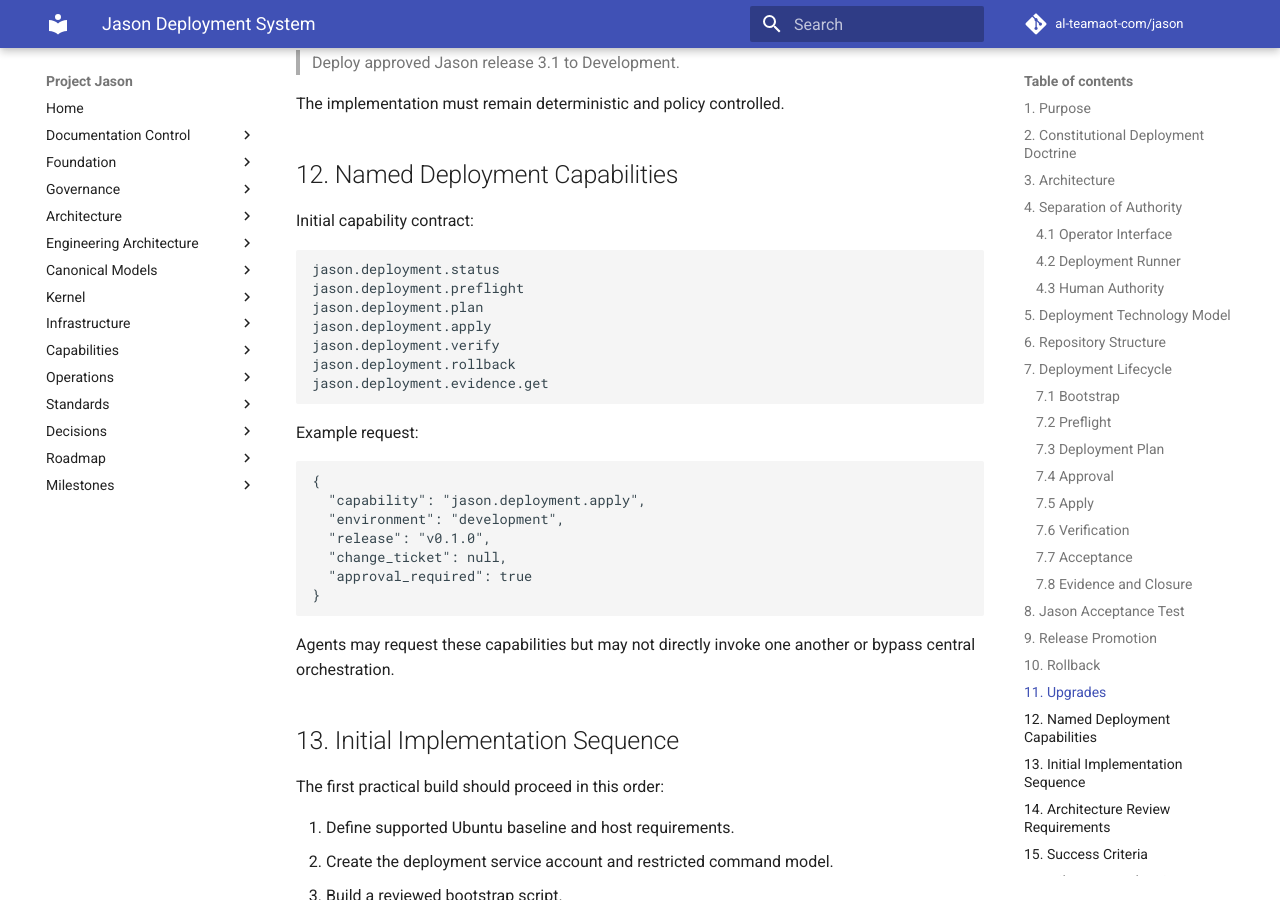
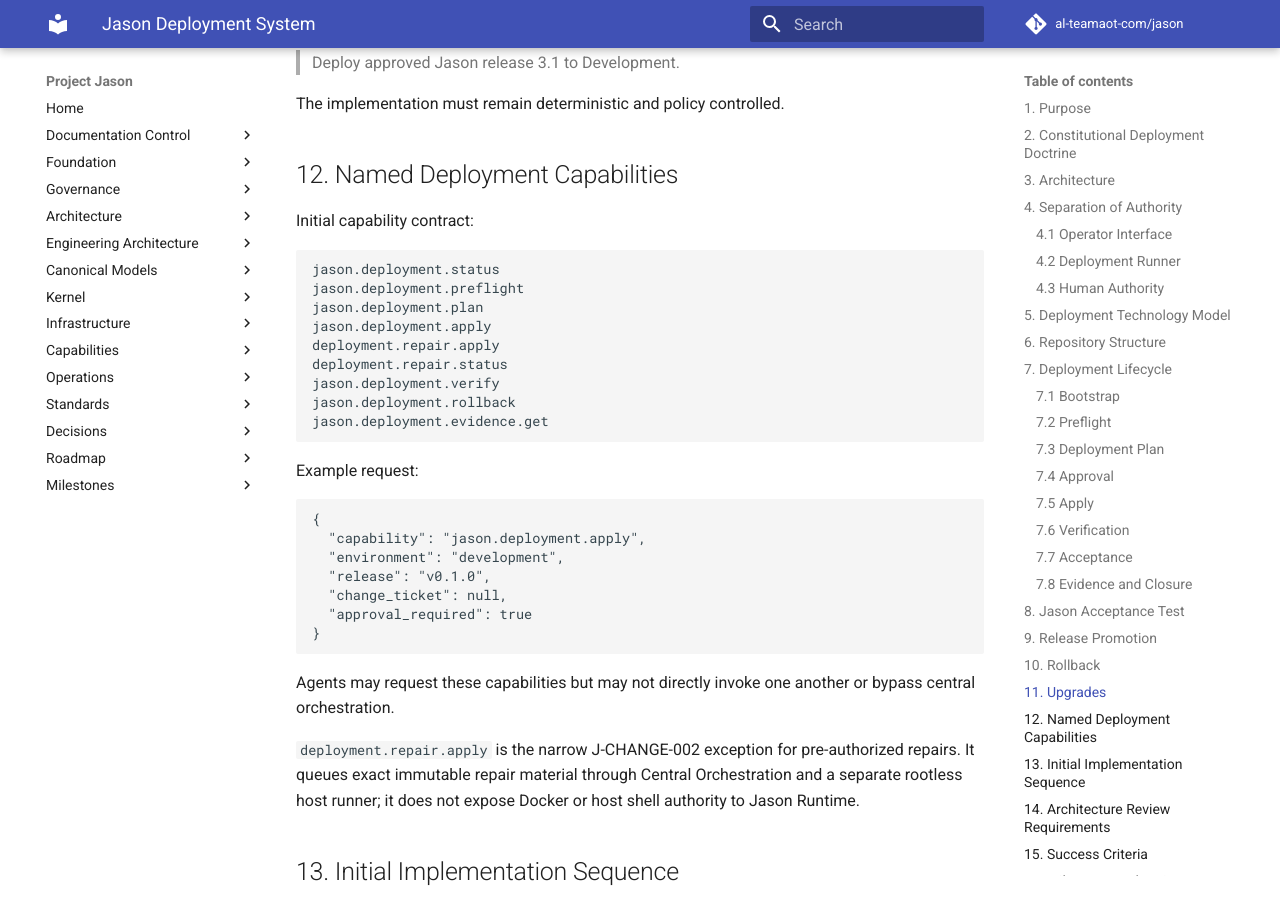
Before and after one commit to al-teamaot-com/jason, an MkDocs documentation site: the page built from docs/architecture/JASON_DEPLOYMENT_SYSTEM.md, in a window 1280 px wide and 900 px high, scrolled down 9489 px. Built offline with MkDocs 1.6.1 and Material for MkDocs 9.7.7, drawn with Linux system fonts in a browser that asks for light colours; comment, search, counter and statistics services are not loaded.

Commit message:
Add named governed autonomous repair deployment capability

````diff
--- a/docs/architecture/JASON_DEPLOYMENT_SYSTEM.md
+++ b/docs/architecture/JASON_DEPLOYMENT_SYSTEM.md
@@ -349,6 +349,8 @@ jason.deployment.status
 jason.deployment.preflight
 jason.deployment.plan
 jason.deployment.apply
+deployment.repair.apply
+deployment.repair.status
 jason.deployment.verify
 jason.deployment.rollback
 jason.deployment.evidence.get
@@ -367,6 +369,8 @@ Example request:
 ```
 
 Agents may request these capabilities but may not directly invoke one another or bypass central orchestration.
+
+`deployment.repair.apply` is the narrow J-CHANGE-002 exception for pre-authorized repairs. It queues exact immutable repair material through Central Orchestration and a separate rootless host runner; it does not expose Docker or host shell authority to Jason Runtime.
 
 ## 13. Initial Implementation Sequence
 
````
